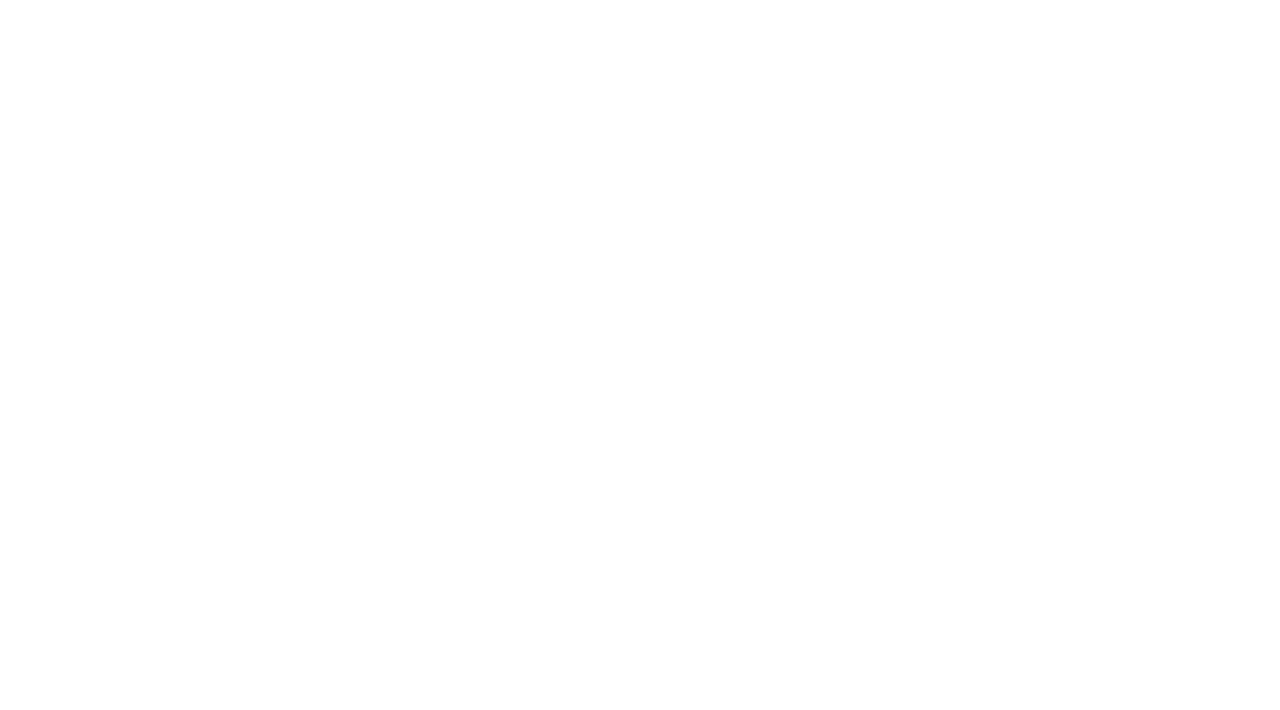
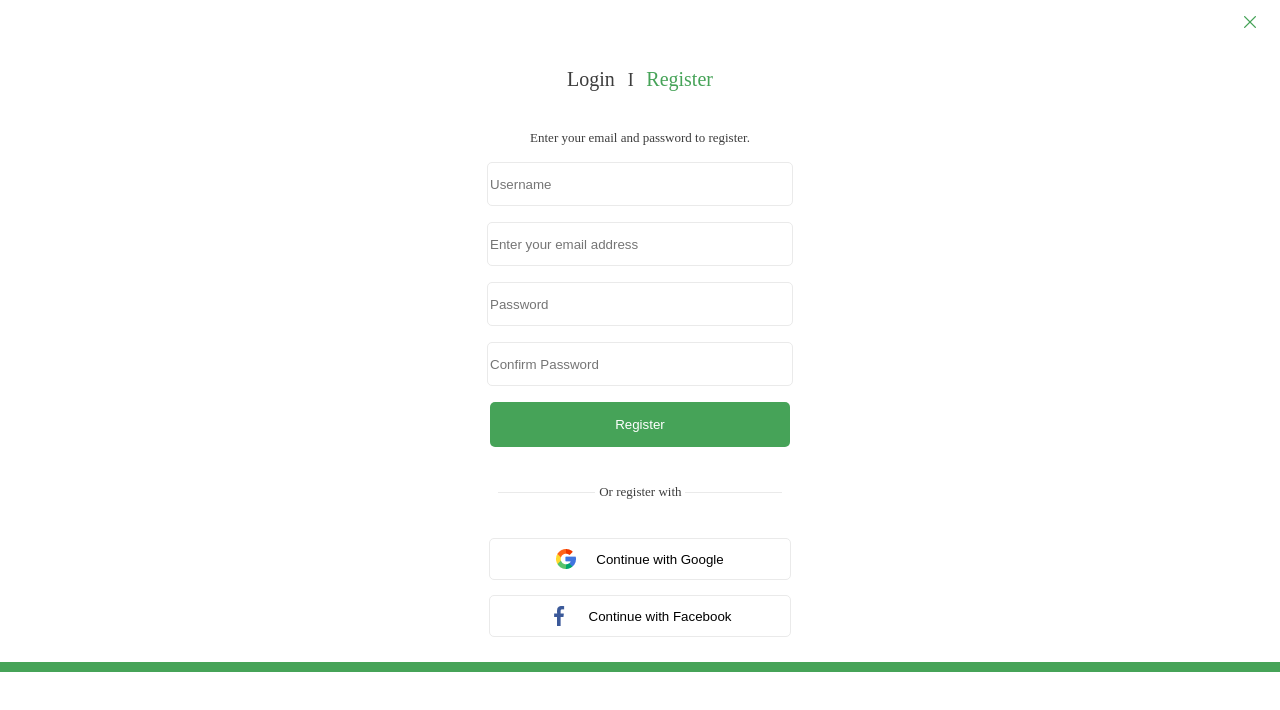
Before and after one commit to Dmytro-HillelLMS/GH-new, a plain HTML site: page index.html in a window 1280 px wide. Drawn offline with Linux system fonts and the light colour scheme.

Commit message:
authorization code

```diff
--- a/index.html
+++ b/index.html
@@ -1,11 +1,132 @@
 <!DOCTYPE html>
 <html lang="en">
+
 <head>
     <meta charset="UTF-8">
     <meta name="viewport" content="width=device-width, initial-scale=1.0">
     <title>Document</title>
+
+    <style>
+        body {
+            text-align: center;
+
+        }
+
+        input {
+            border: 1px solid #EAEAEA;
+            width: 300px;
+            height: 40px;
+            opacity: 1;
+            border-radius: 5px;
+
+
+        }
+
+        .lb {
+            position: absolute;
+            width: 1px;
+            height: 1px;
+            margin: -1px;
+            overflow: hidden;
+            clip: rect(0 0 0 0);
+        }
+    </style>
 </head>
+
 <body>
+    <img src="image/Frame.png" alt="icon"
+        style=" width: 18px; height: 18px; display: flex; margin-left: auto; margin-top: 13px; margin-right: 13px;  ">
+
+
+    <div style="margin:40px 0;">
+        <span style="font-weight: 500;font-size: 20px;line-height: 16px; color: #3D3D3D;">
+            Login
+        </span>
+
+        <span style="font-weight: 250; font-size: 18px; line-height: 16px; color: #3D3D3D; margin:0 8px ;">
+            I
+        </span>
+
+        <span style="color: #46A358;font-weight: 500;font-size: 20px; line-height: 16px;">
+            Register
+        </span>
+    </div>
+
+    <p style="font-weight: 400; font-size: 13px; line-height: 16px; color: #3D3D3D ;">
+        Enter your email and password to register.
+    </p>
+
+    <form action="#">
+        <p>
+            <label for="un" class="lb">
+                Username
+            </label>
+            <input id="un" placeholder="Username" type="text">
+        </p>
+
+        <p>
+            <label for="el" class="lb">
+                Email
+            </label>
+            <input id="el" placeholder="Enter your email address" type="email">
+        </p>
+
+        <p>
+            <label for="pd" class="lb">
+                Password
+            </label>
+            <input id="pd" placeholder="Password" type="password">
+        </p>
+
+        <p>
+            <label for="cd" class="lb">
+                Confirm Password
+            </label>
+            <input id="cd" placeholder="Confirm Password" type="password">
+        </p>
+
+        <button
+            style="background: #46A358; color: #FFFFFF; border: none; width: 300px; height: 45px; border-radius: 5px;">
+            Register
+        </button>
+
+    </form>
+
+    <span
+        style="display: inline-block; width: 97px; height: 1px; background: #EAEAEA;vertical-align: middle; margin:45px 0;">
+    </span>
+
+    <span style="font-weight: 400; font-size: 13px; line-height: 16px; color: #3D3D3D;">
+        Or register with
+    </span>
+
+    <span
+        style="display: inline-block; width: 97px; height: 1px; background: #EAEAEA;vertical-align: middle; margin:45px 0;">
+    </span>
+
+
+    <div>
+        <p style="width:300px; height:40px; border-radius:5px; border:1px solid #EAEAEA;
+        margin: auto; display: flex; align-items: center; justify-content: center; gap: 10px; margin-bottom:15px">
+
+            <button
+                style="border: none; background: #FFFFFF; display: flex; align-items: center; justify-content: center; ">
+                <img src="image/google.png" alt="" width="20" style="margin-right: 20px;">Continue with Google</button>
+        </p>
+
+        <p style="width:300px; height:40px; border-radius:5px; border:1px solid #EAEAEA;
+            margin: auto; display: flex; align-items: center; justify-content: center; gap: 10px; ">
+
+            <button
+                style="border: none; background: #FFFFFF; display: flex; align-items: center; justify-content: center; ">
+                <img src="image/facebook.png" alt="" width="20" style="margin-right: 20px;">Continue with
+                Facebook</button>
+        </p>
+    </div>
+
+    <p style="width: 100%; height: 10px; top: 646px; background: #46A358; position: fixed; bottom: 0; left: 0; "></p>
+
 
 </body>
+
 </html>
```
Also changed, not shown: image/Frame.png (added), image/Hide.png (added), image/Hide.svg (added), image/facebook.png (added), image/facebookr.svg (added), image/google.png (added), image/googler.svg (added).
